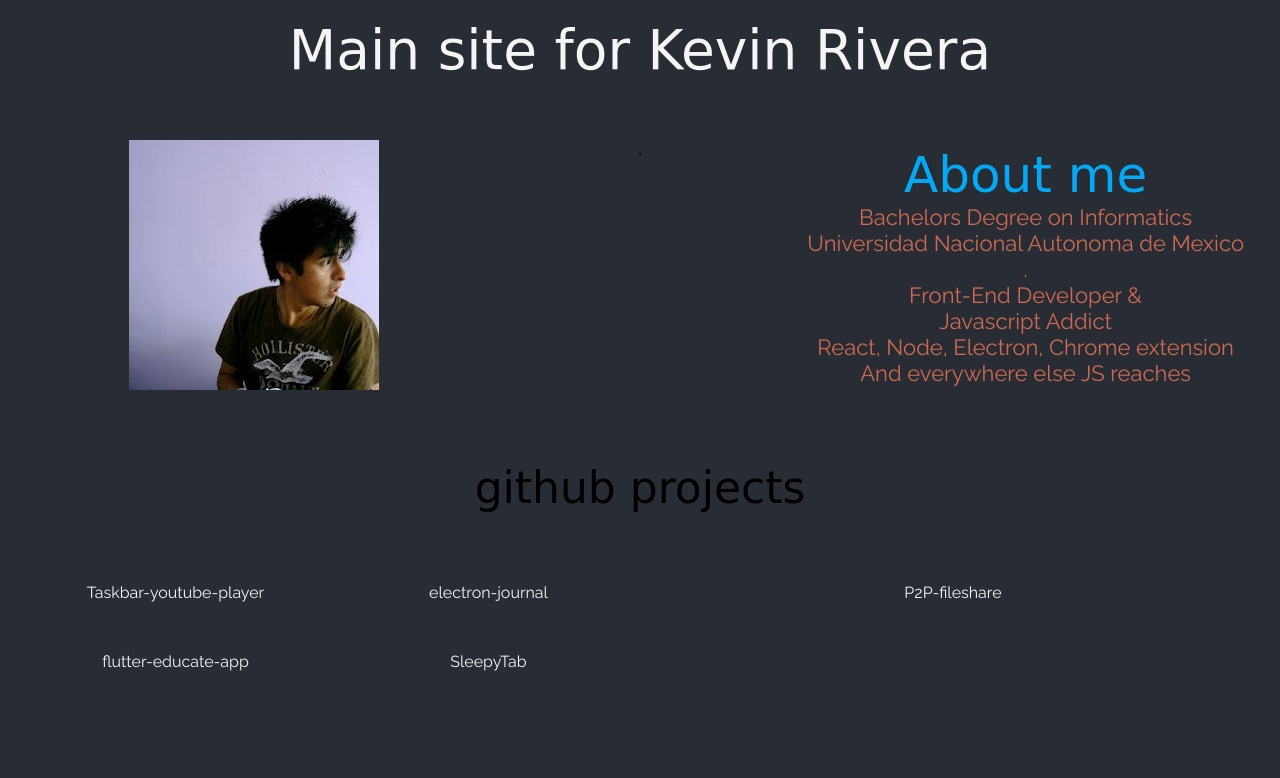
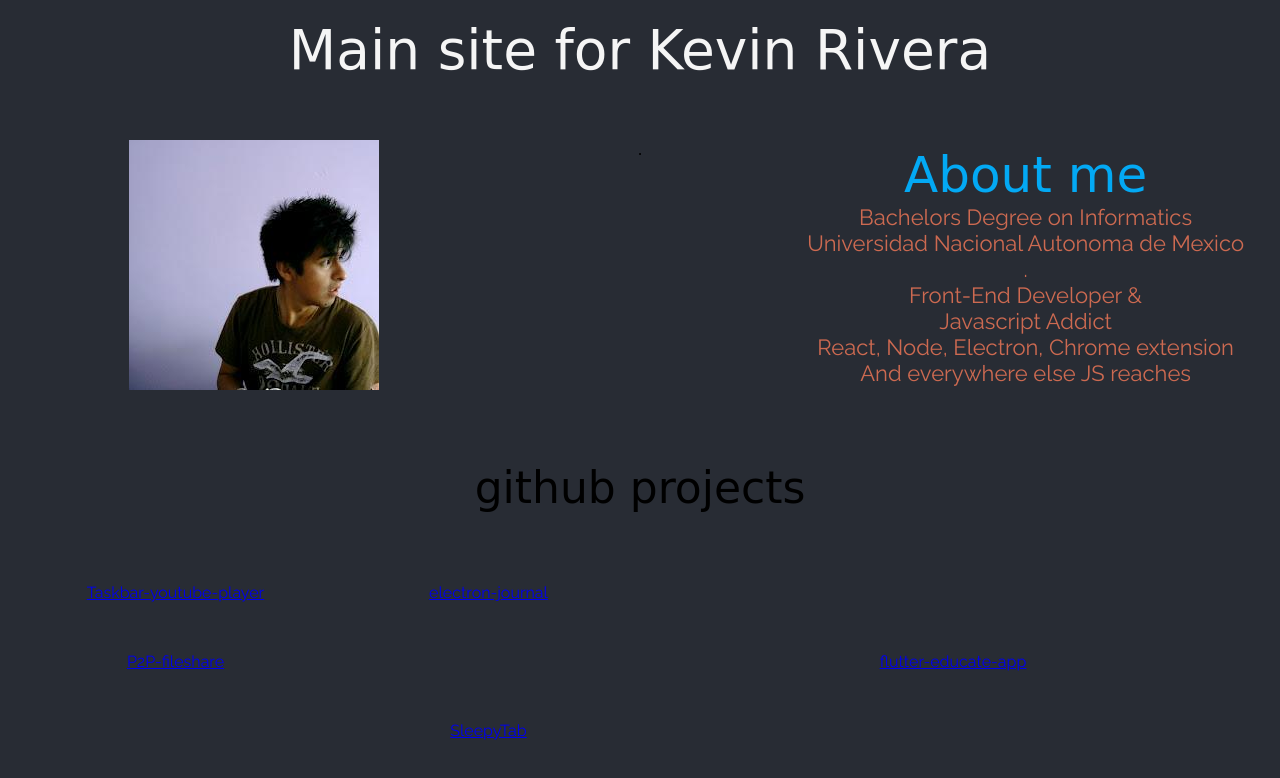
Before and after one commit to kevinmarathon2/kevinmarathon2.github.io, a website: page index.html in a window 1280 px wide. Drawn offline with Linux system fonts and the light colour scheme; a web font is replaced by a local one.

Commit message:
Fixed links

```diff
--- a/index.html
+++ b/index.html
@@ -31,11 +31,11 @@
         <footer>
             <div class="github">github projects</div>
             <div class="githubContainer">
-                <div>Taskbar-youtube-player</div>
-                <div>electron-journal</div>
-                <div>P2P-fileshare</div>
-                <div>flutter-educate-app</div>
-                <div>SleepyTab</div>
+                <div> <a href="https://github.com/kevinmarathon2/Taskbar-youtube-player">Taskbar-youtube-player</a> </div>
+                <div><a href="https://github.com/kevinmarathon2/electron-journal">electron-journal</div>
+                <div><a href="https://github.com/kevinmarathon2/P2P-fileshare">P2P-fileshare</div>
+                <div><a href="https://github.com/kevinmarathon2/flutter-educate-app">flutter-educate-app</div>
+                <div><a href="https://github.com/kevinmarathon2/SleepyTab">SleepyTab</div>
                 <div></div>
             </div>
         </footer>
```
